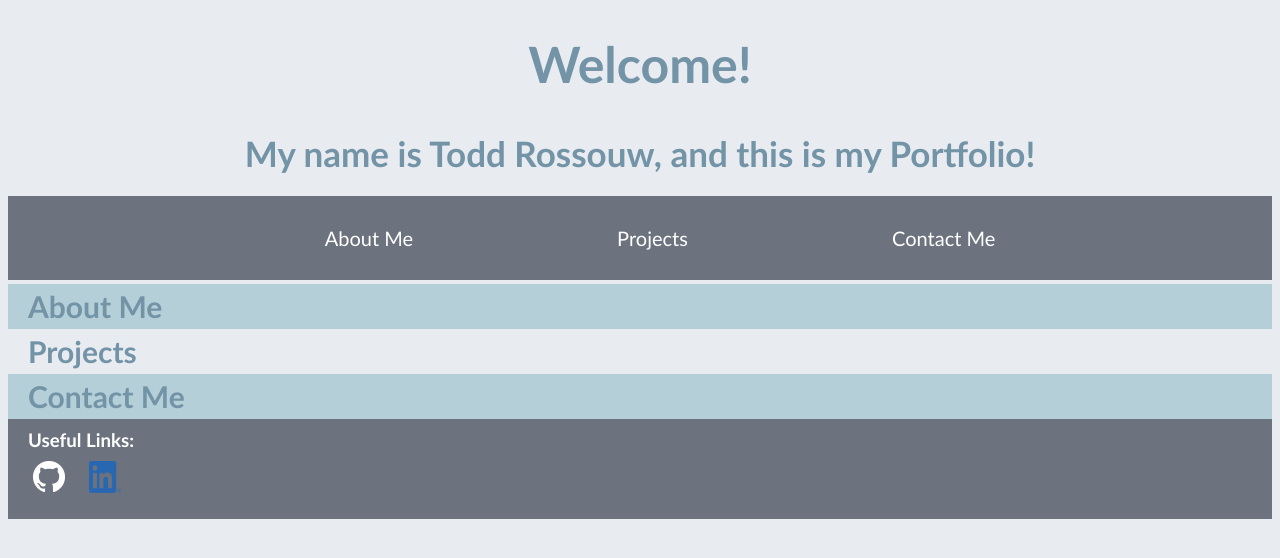
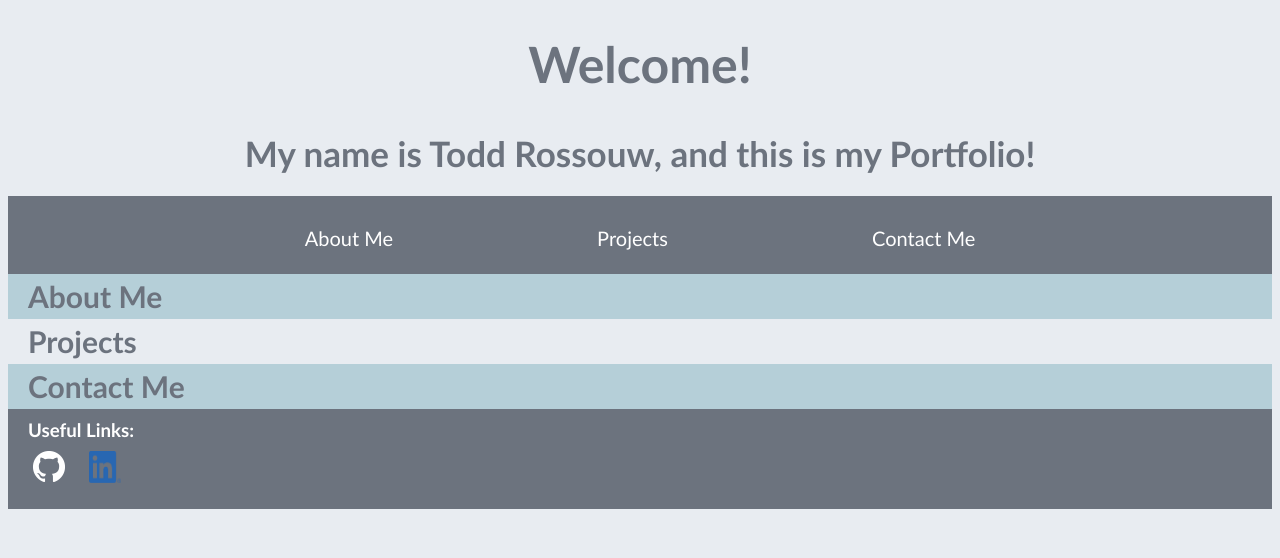
Before and after one commit to Todd1510/Portfolio-Website-Todd-Rossouw, a plain HTML site: page index.html in a window 1280 px wide. Drawn offline with Linux system fonts and the light colour scheme.

Commit message:
Update index.css

```diff
--- a/Resources/CSS/index.css
+++ b/Resources/CSS/index.css
@@ -7,13 +7,16 @@ body {
 
 header {
   text-align: center;
-  height: 250px;
+  height: 240px;
   width: 100%;
   margin: 0px;
 }
 nav {
   background-color: #6C737E;
   color: #ffffff;
+}
+nav ul {
+  padding: 0px;
 }
 footer {
   background-color: #6C737E;
@@ -24,12 +27,12 @@ footer {
 }
 
 h1 {
-    color: #7393A7;
+    color: #6C737E;
     line-height: 1.2;
     font-size: 50px;
 }
 h2 {
-  color: #7393A7;
+  color: #6C737E;
   line-height: 1.5;
   font-size: 35px;
 }
```
